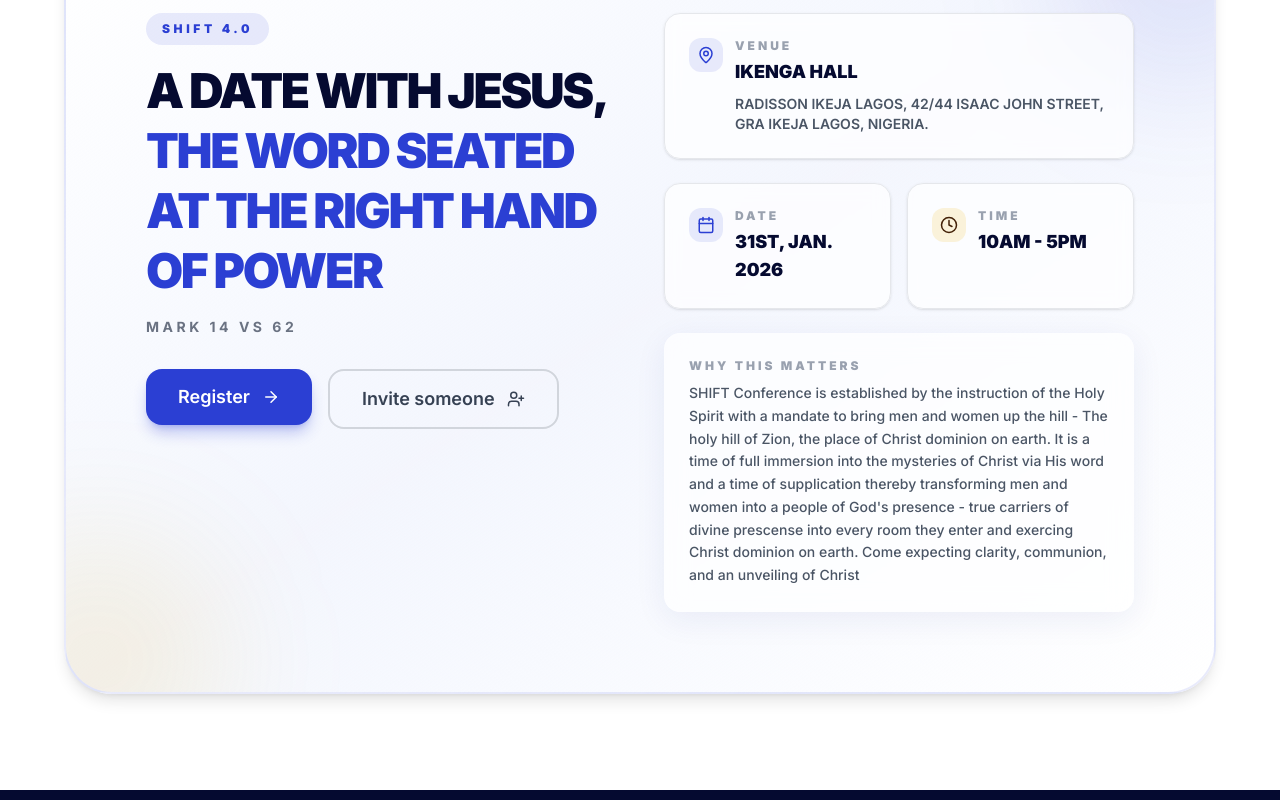
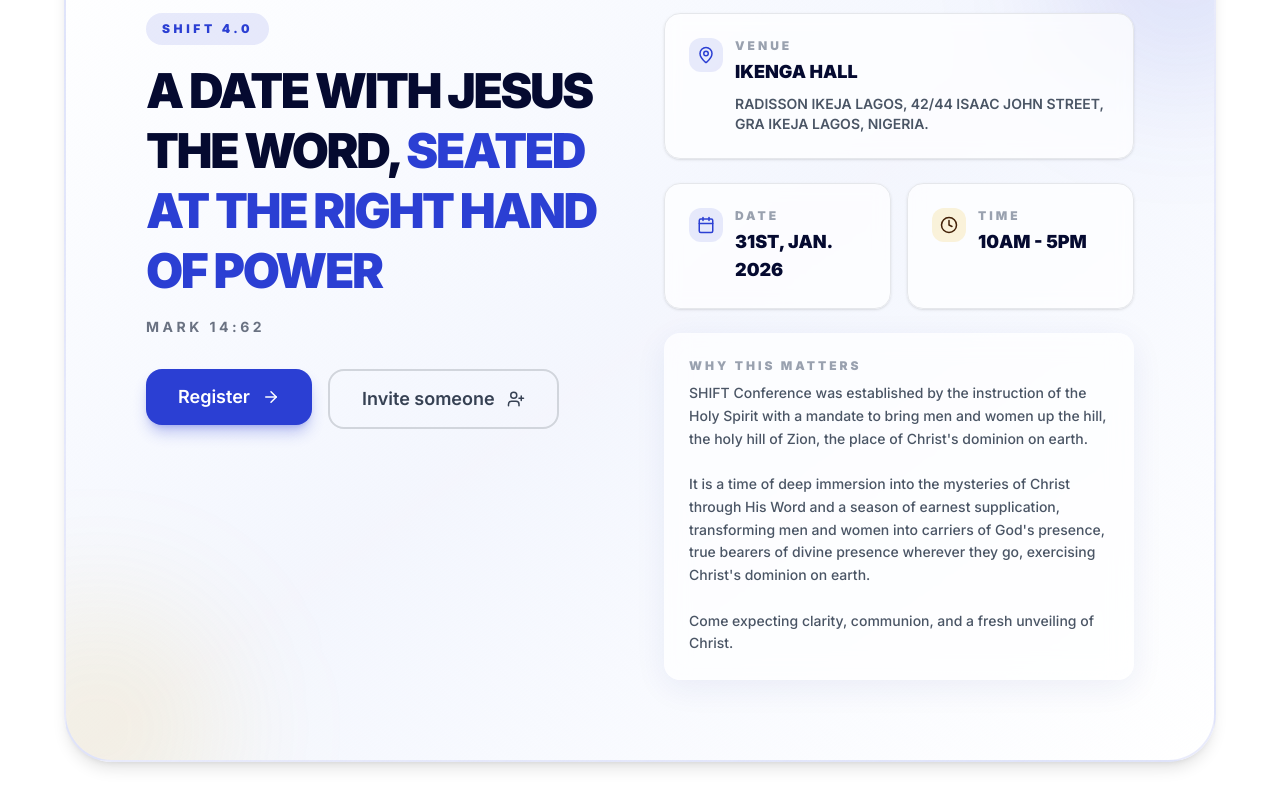
Before and after one commit to Joebim/hillz-shift-4.0, a Next.js app: page / in a window 1280 px wide. Shown: the part 920-1720 px from the top of the page. Built offline with nearby package versions, Linux system fonts and the light colour scheme.

Commit message:
feat: update landing page content and formatting
- Replace Ephesians 3:9 with Mark 14:62
- Add comma after 'THE WORD' and adjust blue color placement in heading
- Update 'Why this matters' section with improved text and line breaks
- Change 'Ready for the Shift?' to 'Ready for A Shift?'

```diff
--- a/app/(site)/page.tsx
+++ b/app/(site)/page.tsx
@@ -31,11 +31,11 @@ export default function HomePage() {
                                             SHIFT 4.0
                                         </div>
                                         <h2 className="text-3xl md:text-5xl font-black text-primary-dark uppercase tracking-tighter leading-tight">
-                                            A DATE WITH JESUS, <span className="text-primary">THE WORD SEATED AT THE RIGHT HAND OF POWER</span>
-                        </h2>
+                                            A DATE WITH JESUS THE WORD, <span className="text-primary">SEATED AT THE RIGHT HAND OF POWER</span>
+                                        </h2>
                                         <p className="text-sm font-bold uppercase tracking-[0.25em] text-gray-500">
-                                            MARK 14 VS 62
-                        </p>
+                                            MARK 14:62
+                                        </p>
                                     </div>
 
                                     <div className="flex flex-wrap gap-4">
@@ -99,7 +99,11 @@ export default function HomePage() {
                                     <div className="glass p-6 rounded-2xl">
                                         <div className="text-xs font-black uppercase tracking-[0.25em] text-gray-400 mb-2">Why this matters</div>
                                         <p className="text-sm text-gray-600 font-medium leading-relaxed">
-                                            SHIFT Conference is established by the instruction of the Holy Spirit with a mandate to bring men and women up the hill - The holy hill of Zion, the place of Christ dominion on earth. It is a time of full immersion into the mysteries of Christ via His word and a time of supplication thereby transforming men and women into a people of God&apos;s presence - true carriers of divine prescense into every room they enter and exercing Christ dominion on earth. Come expecting clarity, communion, and an unveiling of Christ
+                                            SHIFT Conference was established by the instruction of the Holy Spirit with a mandate to bring men and women up the hill, the holy hill of Zion, the place of Christ&apos;s dominion on earth.
+                                            <br /><br />
+                                            It is a time of deep immersion into the mysteries of Christ through His Word and a season of earnest supplication, transforming men and women into carriers of God&apos;s presence, true bearers of divine presence wherever they go, exercising Christ&apos;s dominion on earth.
+                                            <br /><br />
+                                            Come expecting clarity, communion, and a fresh unveiling of Christ.
                                         </p>
                                     </div>
                                 </div>
@@ -322,7 +326,7 @@ export default function HomePage() {
                 <div className="container mx-auto container-px space-y-10">
                     <div className="space-y-4">
                         <h2 className="text-4xl font-black text-primary-dark md:text-7xl tracking-tighter uppercase">
-                            Ready for the <span className="text-primary">Shift?</span>
+                            Ready for A <span className="text-primary">Shift?</span>
                         </h2>
                         <p className="text-xl text-gray-500 font-medium max-w-2xl mx-auto">
                             Join us at <strong>Ikenga Hall, Radisson Ikeja</strong> on Jan 31st. Limited seats available for this encounter.
```
